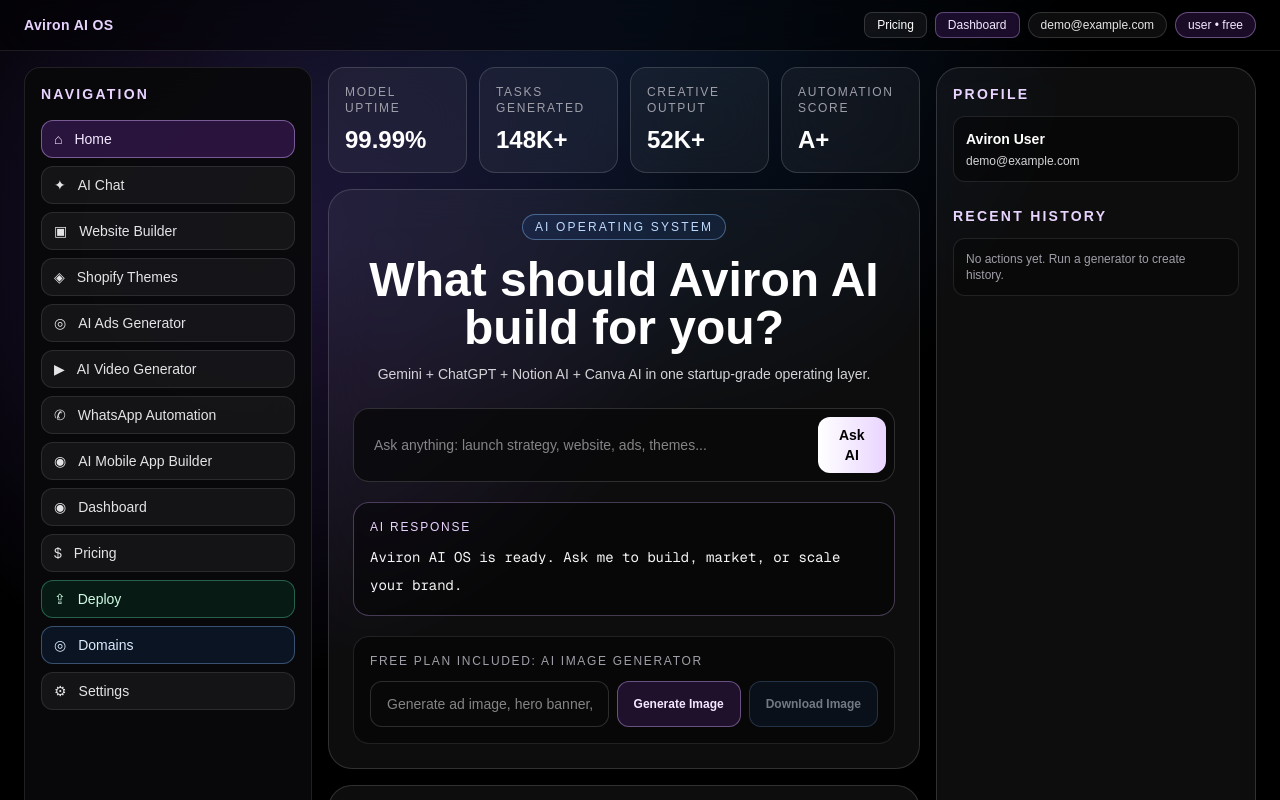
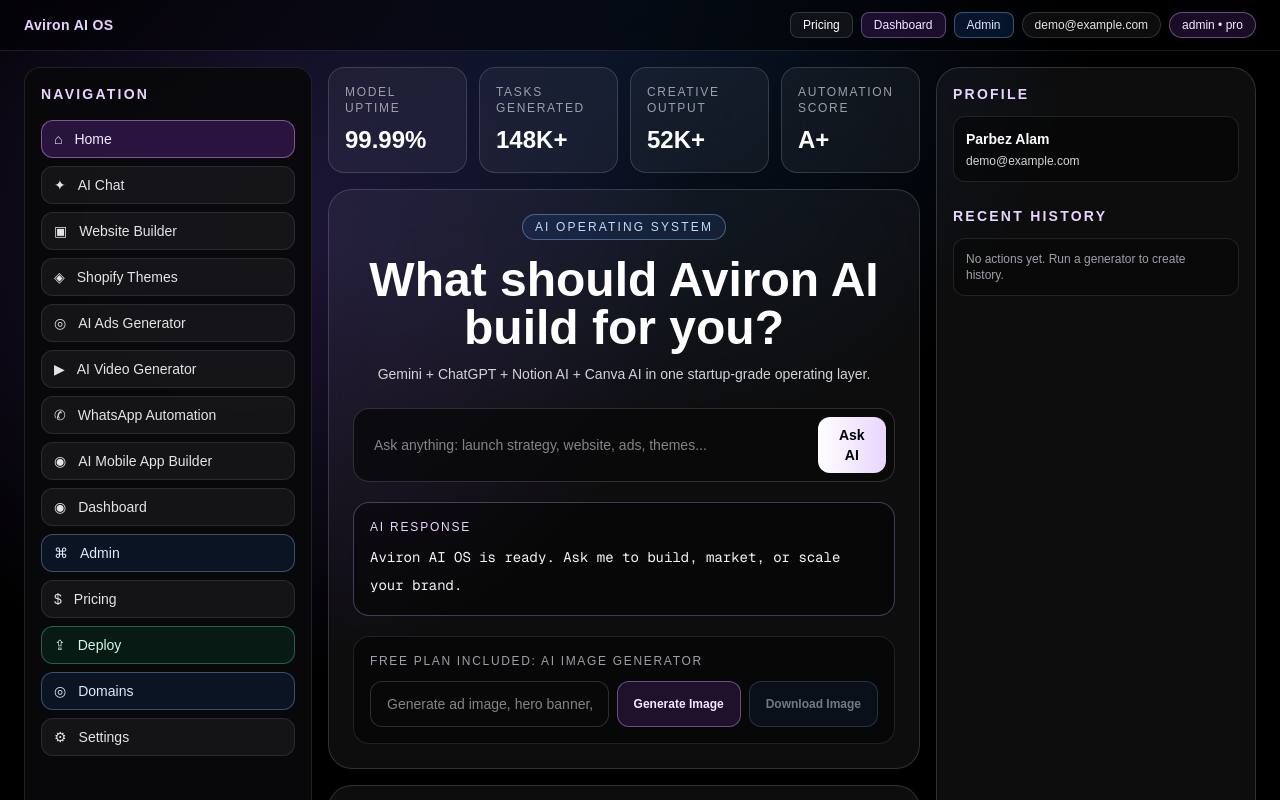
Before and after one commit to parbezalam9658-rgb/aviron-ai-builder, a Next.js app: page / in a window 1280 px wide. Shown: the top 800 px of the page. Built offline with nearby package versions, Linux system fonts and the light colour scheme.

Commit message:
final auth fix

```diff
--- a/app/providers/auth-provider.tsx
+++ b/app/providers/auth-provider.tsx
@@ -6,18 +6,24 @@
   user: {
     uid: string;
     email: string;
+    displayName: string;
   };
+
   authLoading: boolean;
   role: string;
   plan: string;
+
   isAdmin: boolean;
   isPro: boolean;
   isProPlus: boolean;
+
   logout: () => Promise<void>;
+
   loginWithEmail: (
     email: string,
     password: string
   ) => Promise<void>;
+
   loginWithGoogle: () => Promise<void>;
 };
 
@@ -26,14 +32,17 @@
     user: {
       uid: "demo-user",
       email: "demo@example.com",
+      displayName: "Parbez Alam",
     },
 
     authLoading: false,
-    role: "user",
-    plan: "free",
-    isAdmin: false,
-    isPro: false,
-    isProPlus: false,
+
+    role: "admin",
+    plan: "pro",
+
+    isAdmin: true,
+    isPro: true,
+    isProPlus: true,
 
     logout: async () => {},
 
```
